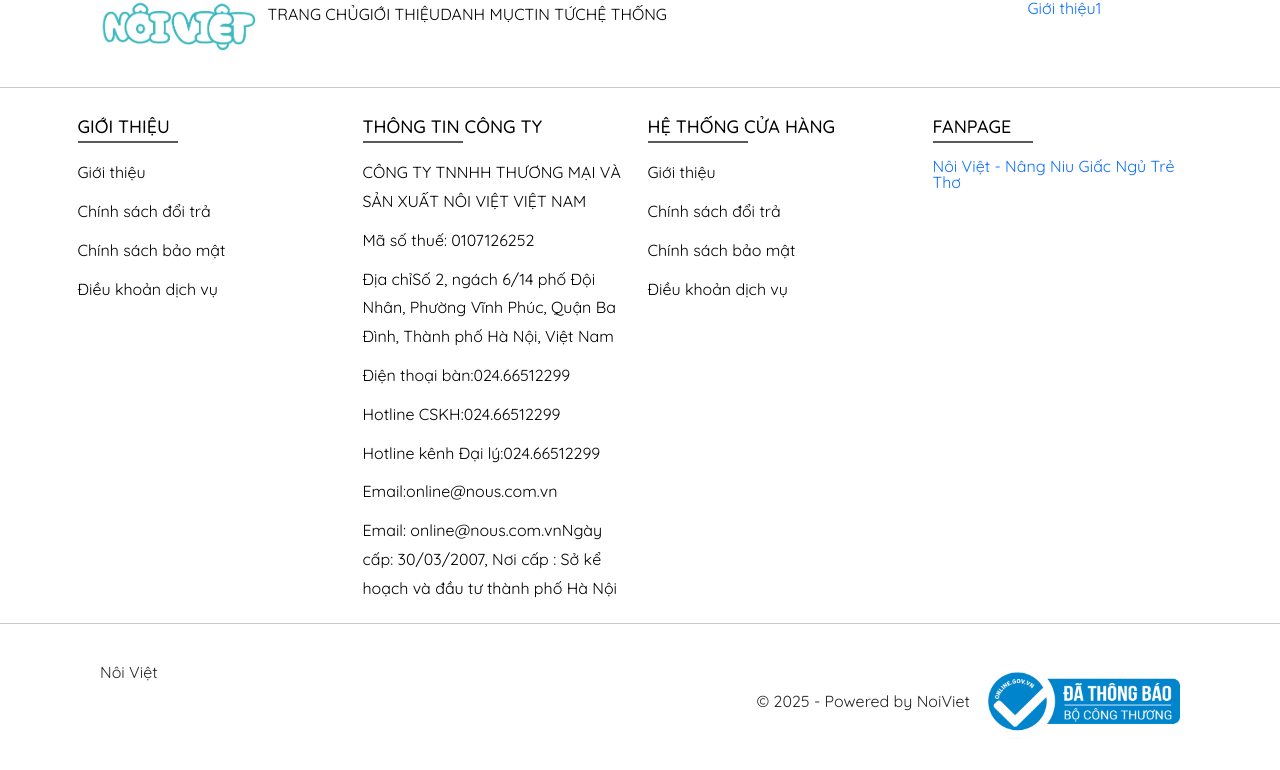
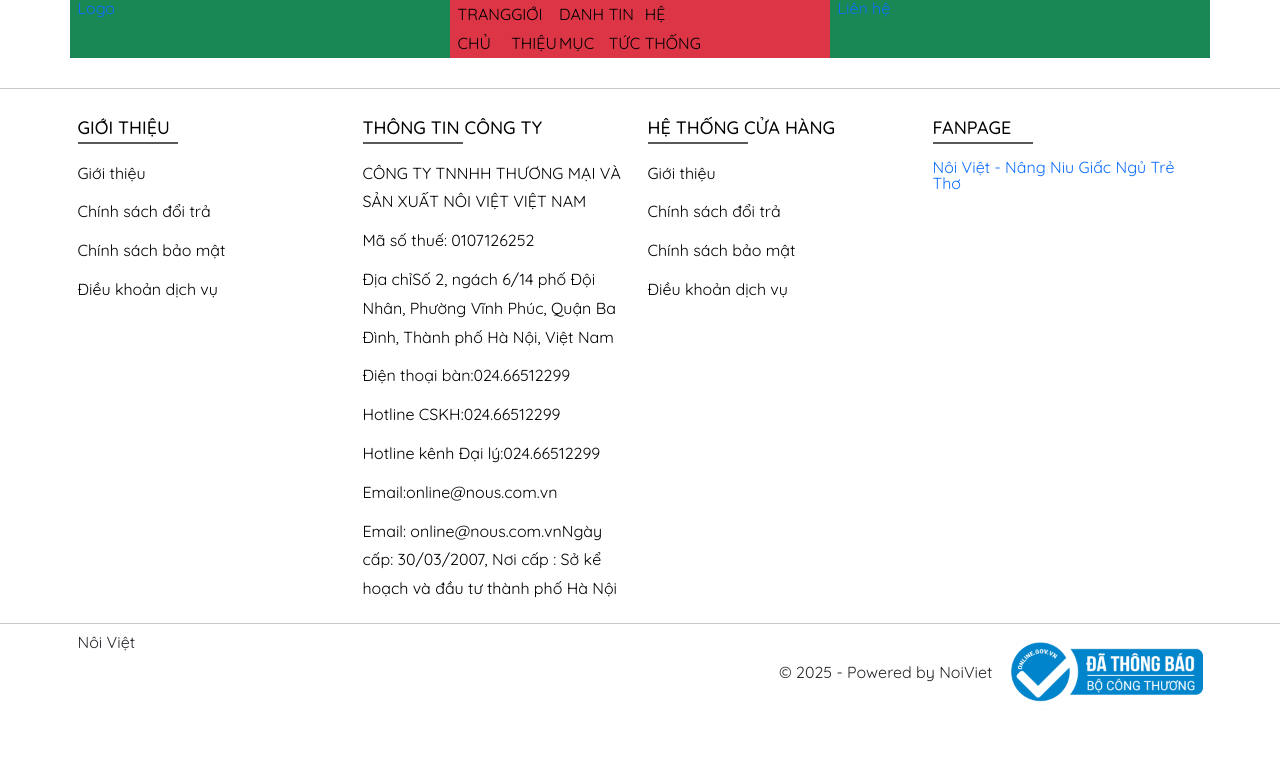
Before and after one commit to sonbui16/project-02, a React (Vite) app: page /page in a window 1280 px wide. Shown: the top 770 px of the page. Built offline with nearby package versions, Linux system fonts and the light colour scheme.

Commit message:
resposive

```diff
--- a/src/layouts/DefaultLayout/index.jsx
+++ b/src/layouts/DefaultLayout/index.jsx
@@ -21,10 +21,9 @@
   return (
     <div className="">
       <Header />
-      {/* <Navigation /> */}
-      <main className="container">
+      {/* <main className="">
         <Outlet />
-      </main>
+      </main> */}
       <Footer />
     </div>
   );
--- a/src/layouts/components/Footer/index.jsx
+++ b/src/layouts/components/Footer/index.jsx
@@ -14,9 +14,9 @@
   return (
     <footer className="">
       <hr className="my-5" />
-      <div className="container">
+      <div className="container ">
         <div className="row">
-          <div className="col-3">
+          <div className="col-6 col-lg-3">
             <h3 className={styles.footer__heading}>GIỚI THIỆU</h3>
             <ul className={styles.footer__list}>
               <li className={styles.footer__item}>
@@ -41,7 +41,7 @@
               </li>
             </ul>
           </div>
-          <div className="col-3">
+          <div className="col-6 col-lg-3">
             <h3 className={styles.footer__heading}>THÔNG TIN CÔNG TY</h3>
             <ul className={styles.footer__list}>
               <li className={styles.footer__item}>
@@ -98,7 +98,7 @@
               </li>
             </ul>
           </div>
-          <div className="col-3">
+          <div className="col-6 col-lg-3">
             <div className="">
               <h3 className={styles.footer__heading}>HỆ THỐNG CỬA HÀNG</h3>
               <ul className={styles.footer__list}>
@@ -125,15 +125,12 @@
               </ul>
             </div>
           </div>
-          <div className="col-3">
-            <div className="">
+          <div className="col-6 col-lg-3">
               <h3 className={styles.footer__heading}>FANPAGE</h3>
               <div
                 class="fb-page"
                 data-href="https://www.facebook.com/profile.php?id=61579803456004"
-                data-tabs=""
-                data-width=""
-                data-height=""
+                data-width="340px"
                 data-small-header="false"
                 data-adapt-container-width="true"
                 data-hide-cover="false"
@@ -148,12 +145,11 @@
                   </a>
                 </blockquote>
               </div>
-            </div>
           </div>
         </div>
       </div>
       <hr className="" />
-      <div className="container d-flex justify-content-between p-5">
+      <div className="container d-flex justify-content-between">
         <div>Nôi Việt</div>
         <div className="d-flex flex-row align-items-center">
           <span> © 2025 - Powered by NoiViet </span>
@@ -166,19 +162,6 @@
         </div>
       </div>
     </footer>
-
-    // <footer className="">
-    //   <hr className="my-5" />
-    //   <div className="container">
-    //     <div className="row">
-    //       <div className="col-3">
-    //         <h3  className={styles.footer__heading}>
-    //           GIỚI THIỆU
-    //         </h3>
-    //       </div>
-    //     </div>
-    //   </div>
-    // </footer>
   );
 }
 export default Footer;
--- a/src/layouts/components/Header/index.jsx
+++ b/src/layouts/components/Header/index.jsx
@@ -8,26 +8,29 @@
 
 function Header() {
   return (
-    <header className="container align-content-center">
-      <div class="row">
-        <div className="col-xl-2 col-lg-4 col-md-6">
+    <header className="container bg-secondary">
+      <div className="row">
+        <div className="bg-success col">
           <a href="/">
-            <img
+            {/* <img
               src={logo}
               alt="Nôi Việt"
               className=""
               style={{ width: "200px", height: "auto" }}
-            />
+            /> */}
+            Logo
           </a>
         </div>
-        <div className="col-xl-8 col-lg-6  d-none d-lg-block">
+
+        <div className="col bg-danger col-xxl-7 d-none d-xl-block">
           <Navigation />
         </div>
 
-        <div className="col-xl-2 col-lg-2 col-md-6">
-          <Link to="/contact">Giới thiệu1</Link>
+        <div className="bg-success col ">
+          <Link to="/contact">Liên hệ</Link>
         </div>
-      </div>
+
+</div>
       {/* <Link to="/about-us">Giới thiệu</Link>
         <div className="col-2">Liên hệ</div> */}
     </header>
```
